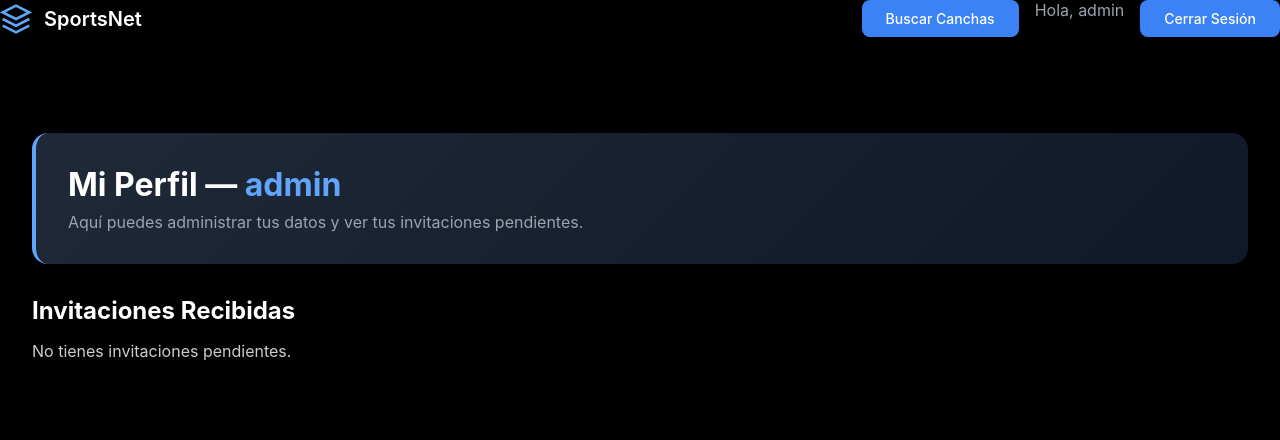
After one commit to BrexR01Z/SN1, a Django app: page /perfil/ in a window 1280 px wide. The commit adds this page. Shown: the top 440 px of the page. Run offline with Django 5.2, Linux system fonts and the light colour scheme; a user stored in the database is signed in; data comes from the database, SQL or seed files in the repository; both versions use the stored data as it was after the commit.

Commit message:
Pagina de Perfil de Usuario + Invitaciones
Si la sesión está iniciada como usuario Cliente, se puede ver el perfil de usuario, junto con las invitaciones que has recibido (Puedes aceptar y/o rechazar).

```diff
--- a/cuentas/templates/base.html
+++ b/cuentas/templates/base.html
@@ -64,7 +64,9 @@
                     <a href="{% url 'cuentas:SportsNet_dueno' %}" class="nav-button">Mis Establecimientos</a>
                 {% elif user.perfil_cliente %}
                     <a href="{% url 'cuentas:SportsNet_cliente' %}" class="nav-button">Mis Reservas</a>
+                    <a href="{% url 'cuentas:perfil_usuario' %}" class="nav-button">Mi Perfil</a>
                 {% endif %}
+
 
                 <a href="{% url 'cuentas:cerrar_sesion' %}" class="nav-button">Cerrar Sesión</a>
             {% else %}
--- a/cuentas/templates/invitar_usuario.html
+++ b/cuentas/templates/invitar_usuario.html
@@ -4,7 +4,7 @@
     <title>Invitar usuario</title>
 </head>
 <body>
-    <h1>Invitar a un usuario</h1>
+    <h1>Invitar a un usuario | Esto es para probar el sistema de invitaciones. Debe implementarse en el sistema de partidas.</h1>
 
     {% if messages %}
         <ul>
--- /dev/null
+++ b/cuentas/templates/perfil_usuario.html
@@ -0,0 +1,66 @@
+{% extends 'base.html' %}
+{% load static %}
+
+{% block title %}Mi Perfil{% endblock %}
+
+{% block extra_css %}
+<link rel="stylesheet" href="{% static 'bienvenida.css' %}">
+{% endblock %}
+
+{% block content %}
+
+<div class="container">
+
+    <!-- SECCIÓN DE BIENVENIDA (puedes personalizar el texto) -->
+    <section class="welcome-card">
+        <h1>
+            Mi Perfil — <span class="welcome-name">{{ user.get_full_name|default:user.username }}</span>
+        </h1>
+        <p>Aquí puedes administrar tus datos y ver tus invitaciones pendientes.</p>
+    </section>
+
+    <!-- SECCIÓN DE INVITACIONES -->
+    <section class="actions-section">
+        <h2 style="color: white; margin-bottom: 1rem;">Invitaciones Recibidas</h2>
+
+        {% if invitaciones %}
+            <div class="actions-grid">
+                {% for inv in invitaciones %}
+                    <div class="action-card">
+                        <div class="action-card-content">
+
+                            <svg class="action-card-icon yellow" fill="none" stroke="currentColor" viewBox="0 0 24 24">
+                                <path stroke-linecap="round" stroke-linejoin="round" stroke-width="2"
+                                      d="M8 10h.01M12 10h.01M16 10h.01M21 16v1a3 3 0 01-3 3H6a3 3 0 01-3-3v-1m18 0a3 3 0 00-3-3H6a3 3 0 00-3 3m18 0V8a3 3 0 00-3-3H6a3 3 0 00-3 3v8" />
+                            </svg>
+
+                            <h3>De: {{ inv.sender.username }}</h3>
+                            <p>{{ inv.message|default:"Sin mensaje" }}</p>
+
+                            <div style="margin-top: 1rem; display: flex; gap: .5rem;">
+                                <a href="{% url 'cuentas:aceptar_invitacion' inv.id %}"
+                                   class="nav-button"
+                                   style="background-color: #16a34a;">
+                                    Aceptar
+                                </a>
+
+                                <a href="{% url 'cuentas:rechazar_invitacion' inv.id %}"
+                                   class="nav-button"
+                                   style="background-color: #dc2626;">
+                                    Rechazar
+                                </a>
+                            </div>
+
+                        </div>
+                    </div>
+                {% endfor %}
+            </div>
+
+        {% else %}
+            <p style="color: #ccc;">No tienes invitaciones pendientes.</p>
+        {% endif %}
+    </section>
+
+</div>
+
+{% endblock %}
--- a/cuentas/urls.py
+++ b/cuentas/urls.py
@@ -11,6 +11,10 @@ urlpatterns = [
     path("SportsNet_Dueno/",views.bienvenida_dueno,name="SportsNet_dueno"),
     path("SportsNet_cliente/",views.bienvenida_cliente,name="SportsNet_cliente"),
 
+    #Acceso a la vista de perfil de usuario
+    path("perfil/", views.perfil_usuario, name="perfil_usuario"), # Vista para ver y editar el perfil de usuario
+
+
     #Acceso a las vistas de aceptar y rechazar invitaciones
     path("invitar/", views.invitar_usuario, name="invitar_usuario"), # Vista para enviar invitaciones
     path('invitar/aceptar/<int:id>/', views.aceptar_invitacion, name='aceptar_invitacion'), # Vista para aceptar invitaciones
--- a/cuentas/views.py
+++ b/cuentas/views.py
@@ -247,25 +247,37 @@ def invitar_usuario(request):
         form = InvitationForm()
 
     return render(request, "invitar_usuario.html", {"form": form})
+
+
+@login_required
 def aceptar_invitacion(request, id):
-    invitacion = get_object_or_404(Invitation, id=id)
+    try:
+        invitacion = Invitation.objects.get(id=id, receiver=request.user)
+    except Invitation.DoesNotExist:
+        messages.error(request, "Invitación no encontrada.")
+        return redirect("cuentas:perfil_usuario")
 
-    invitacion.status = "ACCEPTED"
+    invitacion.accepted = True
     invitacion.save()
 
-    return render(request, "resultado_invitacion.html", {
-        "mensaje": "¡Invitación aceptada!"
-    })
+    messages.success(request, "Invitación aceptada.")
+    return redirect("cuentas:perfil_usuario")
 
+
+@login_required
 def rechazar_invitacion(request, id):
-    invitacion = get_object_or_404(Invitation, id=id)
+    try:
+        invitacion = Invitation.objects.get(id=id, receiver=request.user)
+    except Invitation.DoesNotExist:
+        messages.error(request, "Invitación no encontrada.")
+        return redirect("cuentas:perfil_usuario")
 
-    invitacion.status = "REJECTED"
+    invitacion.accepted = False
     invitacion.save()
 
-    return render(request, "resultado_invitacion.html", {
-        "mensaje": "Invitación rechazada."
-    })
+    messages.success(request, "Invitación rechazada.")
+    return redirect("cuentas:perfil_usuario")
+
 
 # VISTA DE PRUEBA PARA CREAR INVITACIÓN Y MOSTRAR LINKS
 def test_invite(request):
@@ -290,3 +302,14 @@ def test_invite(request):
         f"Aceptar: {accept_url}<br>"
         f"Rechazar: {reject_url}"
     )
+
+#==============================FIN INVITACIONES DE USUARIOS==================================
+#==============================PERFIL DE USUARIO==================================
+@login_required
+def perfil_usuario(request):
+    # Invitaciones recibidas
+    invitaciones = Invitation.objects.filter(receiver=request.user, accepted=False)
+
+    return render(request, "perfil_usuario.html", {
+        "invitaciones": invitaciones
+    })
```
Also changed, not shown: cuentas/templates/invitar.html (deleted, +0 -11 lines), db.sqlite3.
